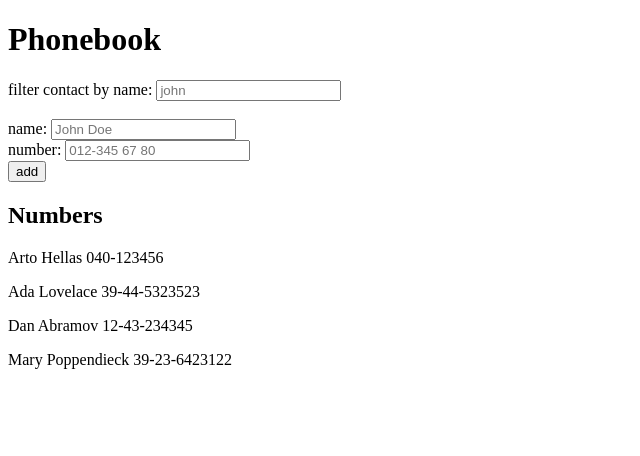
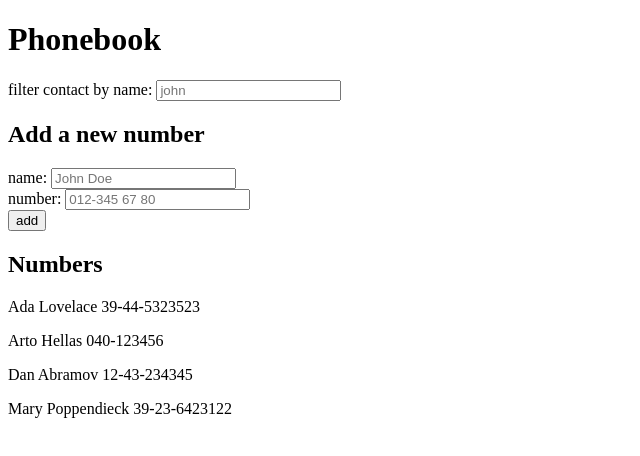
Before and after one commit to serfoll/fso_part2, a React (Vite) app in the folder phonebook/: page / in a window 1280 px wide. Shown: the top 456 px of the page, without its empty margins (0-640 px from the left). Built offline with nearby package versions, Linux system fonts and the light colour scheme.

Commit message:
exercise 2.6-2.10 complete

```diff
--- a/phonebook/src/App.jsx
+++ b/phonebook/src/App.jsx
@@ -1,28 +1,9 @@
 /** @format */
 
 import { useState } from "react";
-
-const Persons = ({ persons, filter }) => {
-  return (
-    <div>
-      {filter.length > 0
-        ? persons
-            .filter((person) =>
-              person.name.toLowerCase().includes(filter.trim().toLowerCase())
-            )
-            .map((person) => (
-              <p key={person.name}>
-                {person.name} {person.number}
-              </p>
-            ))
-        : persons.map((person) => (
-            <p key={person.name}>
-              {person.name} {person.number}
-            </p>
-          ))}
-    </div>
-  );
-};
+import Persons from "./components/Persons";
+import Filter from "./components/Filter";
+import PersonForm from "./components/PersonForm";
 
 const App = () => {
   const [persons, setPersons] = useState([
@@ -31,6 +12,7 @@
     { name: "Dan Abramov", number: "12-43-234345", id: 3 },
     { name: "Mary Poppendieck", number: "39-23-6423122", id: 4 },
   ]);
+
   const [newName, setNewName] = useState("");
   const [newNumber, setNewNumber] = useState("");
   const [errorMsg, setErrMsg] = useState("");
@@ -41,6 +23,13 @@
 
     if (!newName || newName === "") {
       setErrMsg("Please provide a name!");
+      return;
+    } else if (
+      persons.some(
+        (person) => person.name.toLowerCase() === newName.toLowerCase()
+      )
+    ) {
+      setErrMsg(`"${newName}" is already added to phonebook`);
       return;
     } else if (!newNumber || newNumber === "") {
       setErrMsg("Please provide a number!");
@@ -53,11 +42,6 @@
       number: newNumber.trim(),
     };
 
-    if (persons.some((person) => person.name === newPerson.name)) {
-      setErrMsg(`${newName} is already added to phonebook`);
-      return;
-    }
-
     console.log("add: ", newPerson);
 
     setPersons(persons.concat(newPerson));
@@ -69,51 +53,20 @@
   return (
     <div>
       <h1>Phonebook</h1>
-      <div>
-        <label htmlFor="filterName">filter contact by name: </label>
-        <input
-          id="filterName"
-          name="filter name"
-          placeholder="john"
-          value={filter}
-          onChange={(e) => setFilter(e.target.value)}
-        />
-      </div>
-      <br />
-
-      <form onSubmit={addNewName}>
-        <div>
-          {errorMsg && errorMsg !== "" && (
-            <p style={{ color: "red" }}>{errorMsg}</p>
-          )}
-          <label htmlFor="newName">name: </label>
-          <input
-            id="newName"
-            name="new name"
-            onChange={(e) => setNewName(e.target.value)}
-            placeholder="John Doe"
-            required
-            value={newName}
-          />
-        </div>
-        <div>
-          <label htmlFor="newNumber">number: </label>
-          <input
-            id="newNumber"
-            name="newnewNumberName"
-            onChange={(e) => setNewNumber(e.target.value)}
-            placeholder="012-345 67 80"
-            required
-            value={newNumber}
-          />
-        </div>
-        <div>
-          <button type="submit">add</button>
-        </div>
-      </form>
-
+      <Filter filter={filter} setFilter={setFilter} />
+      <h2>Add a new number</h2>
+      {errorMsg && errorMsg !== "" && (
+        <p style={{ color: "red", fontWeight: "bold" }}>{errorMsg}</p>
+      )}
+      <PersonForm
+        addNewName={addNewName}
+        newName={newName}
+        setNewName={setNewName}
+        newNumber={newNumber}
+        setNewNumber={setNewNumber}
+      />
       <h2>Numbers</h2>
-      <Persons persons={persons} filter={filter} />
+      <Persons persons={persons} filter={filter.trim().toLowerCase()} />
     </div>
   );
 };
```
